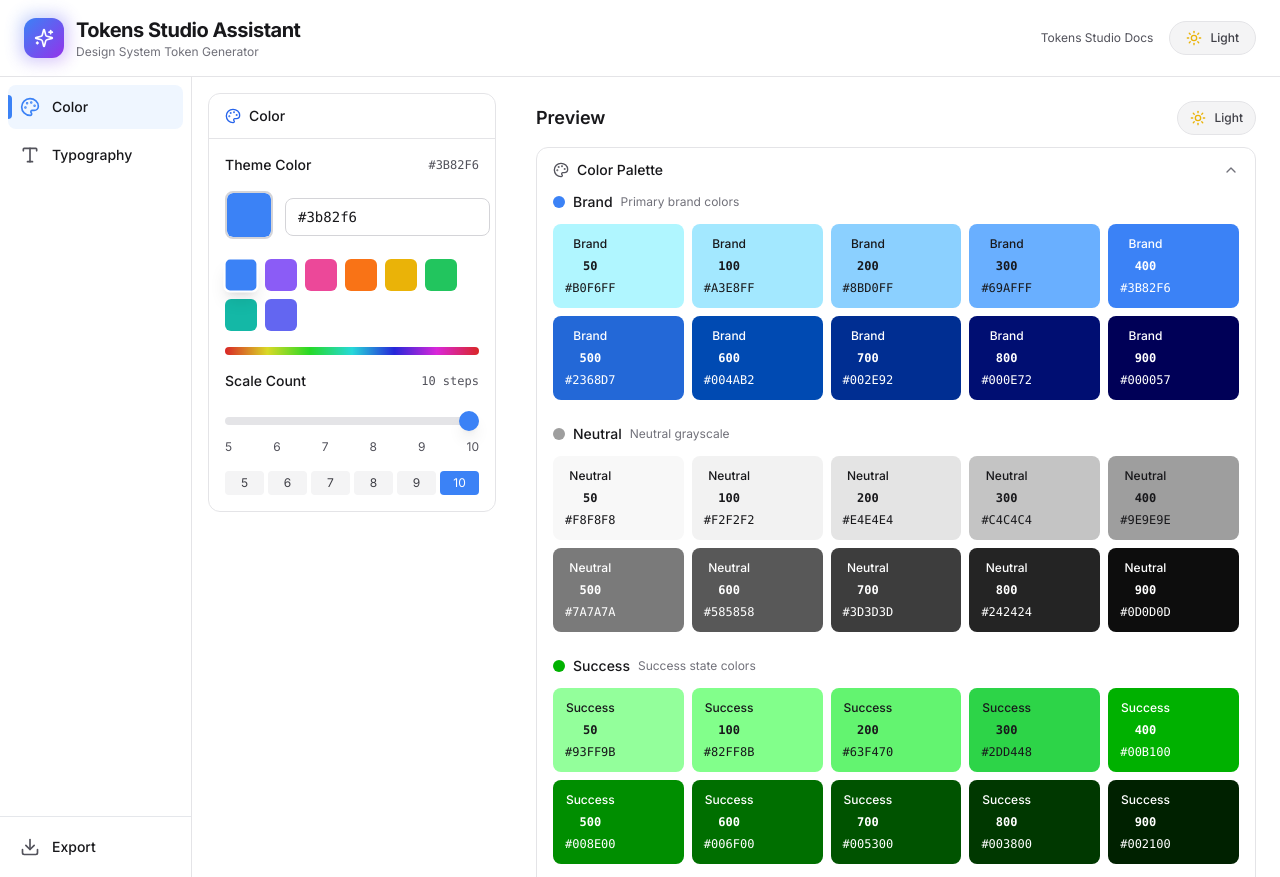
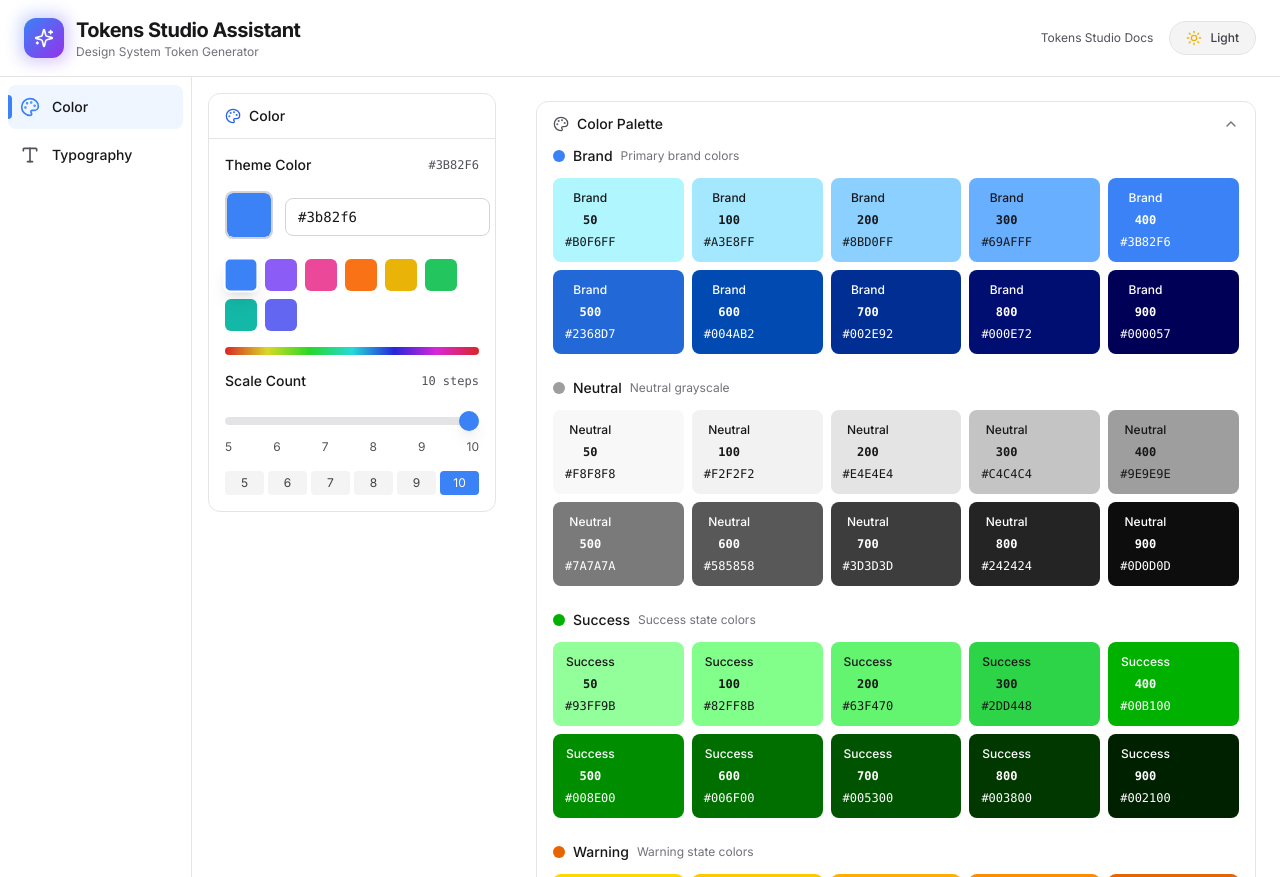
Before and after one commit to damahuazi/TokensStudioAssistant, a React (Vite) app: page / in a window 1280 px wide. Built offline with nearby package versions, Linux system fonts and the light colour scheme.

Commit message:
feat: 设计系统 Web 工具规划
Co-authored-by: traeagent <traeagent@users.noreply.github.com>

```diff
--- a/src/components/layout/AppShell.tsx
+++ b/src/components/layout/AppShell.tsx
@@ -8,11 +8,11 @@
   const { mode } = useTokenStore();
 
   return (
-    <div className={`h-screen flex flex-col transition-colors duration-300 ${
+    <div className={`h-screen flex flex-col overflow-hidden transition-colors duration-300 ${
       mode === 'light' ? 'bg-white' : 'bg-zinc-950'
     }`}>
-      <div className="flex-1 flex overflow-hidden">
-        <div className="w-48 shrink-0">
+      <div className="flex-1 flex">
+        <div className="shrink-0 overflow-hidden">
           <Sidebar />
         </div>
 
--- a/src/components/layout/Sidebar.tsx
+++ b/src/components/layout/Sidebar.tsx
@@ -1,8 +1,9 @@
-import React from 'react';
-import { Palette, Type, Download, Settings } from 'lucide-react';
+import React, { useState } from 'react';
+import { Palette, Type, Download, ChevronLeft, ChevronRight } from 'lucide-react';
 import { useTokenStore } from '../../stores/tokenStore';
 
 export const Sidebar: React.FC = () => {
+  const [collapsed, setCollapsed] = useState(false);
   const { mode, editMode, setEditMode } = useTokenStore();
 
   const navItems = [
@@ -19,11 +20,11 @@
   ];
 
   return (
-    <aside className={`h-full flex flex-col border-r transition-colors duration-300 ${
+    <aside className={`h-full flex flex-col border-r transition-all duration-300 ${
       mode === 'light'
         ? 'border-zinc-200 bg-white/50'
         : 'border-zinc-800 bg-zinc-900/50'
-    }`}>
+    } ${collapsed ? 'w-16' : 'w-48'}`}>
       <nav className="flex flex-col gap-1 p-2">
         {navItems.map((item) => (
           <button
@@ -38,31 +39,34 @@
                   ? 'text-zinc-600 hover:bg-zinc-100'
                   : 'text-zinc-400 hover:bg-zinc-800'
             }`}
+            title={collapsed ? item.label : undefined}
           >
             {editMode === item.id && (
               <span className={`absolute left-0 top-1/2 -translate-y-1/2 w-1 h-6 rounded-r-full ${
                 mode === 'light' ? 'bg-blue-500' : 'bg-blue-400'
               }`} />
             )}
-            <span className={`${
+            <span className={`shrink-0 ${
               editMode === item.id ? 'text-blue-500' : ''
             }`}>
               {item.icon}
             </span>
+            {!collapsed && (
               <span className={`text-sm font-medium ${
                 mode === 'light' ? 'text-zinc-900' : 'text-zinc-200'
               }`}>
                 {item.label}
               </span>
+            )}
           </button>
         ))}
       </nav>
 
       <div className="flex-1" />
 
-      <div className="p-2 border-t transition-colors duration-300 ${
+      <div className={`p-2 border-t transition-colors duration-300 ${
         mode === 'light' ? 'border-zinc-200' : 'border-zinc-800'
-      }">
+      }`}>
         <button
           className={`flex items-center gap-3 w-full px-3 py-3 rounded-lg transition-all duration-200 ${
             mode === 'light'
@@ -79,13 +83,39 @@
             a.click();
             URL.revokeObjectURL(url);
           }}
+          title={collapsed ? 'Export' : undefined}
         >
-          <Download className="w-5 h-5" />
+          <Download className="w-5 h-5 shrink-0" />
+          {!collapsed && (
             <span className={`text-sm font-medium ${
               mode === 'light' ? 'text-zinc-900' : 'text-zinc-200'
             }`}>
               Export
             </span>
+          )}
+        </button>
+
+        <button
+          onClick={() => setCollapsed(!collapsed)}
+          className={`mt-1 flex items-center gap-3 w-full px-3 py-3 rounded-lg transition-all duration-200 ${
+            mode === 'light'
+              ? 'text-zinc-600 hover:bg-zinc-100'
+              : 'text-zinc-400 hover:bg-zinc-800'
+          }`}
+          title={collapsed ? 'Expand sidebar' : 'Collapse sidebar'}
+        >
+          {collapsed ? (
+            <ChevronRight className="w-5 h-5 shrink-0" />
+          ) : (
+            <ChevronLeft className="w-5 h-5 shrink-0" />
+          )}
+          {!collapsed && (
+            <span className={`text-sm font-medium ${
+              mode === 'light' ? 'text-zinc-900' : 'text-zinc-200'
+            }`}>
+              Collapse
+            </span>
+          )}
         </button>
       </div>
     </aside>
--- a/src/components/preview/PreviewPanel.tsx
+++ b/src/components/preview/PreviewPanel.tsx
@@ -54,35 +54,10 @@
 };
 
 export const PreviewPanel: React.FC = () => {
-  const { mode, editMode, toggleMode } = useTokenStore();
+  const { editMode } = useTokenStore();
 
   return (
     <div className="space-y-3">
-      <div className="flex items-center justify-between mb-2">
-        <h2 className={`text-lg font-semibold ${
-          mode === 'light' ? 'text-zinc-900' : 'text-zinc-100'
-        }`}>Preview</h2>
-        <button
-          onClick={toggleMode}
-          className={`flex items-center gap-2 px-3 py-2 rounded-full border transition-all duration-300 ${
-            mode === 'light'
-              ? 'bg-zinc-100 border-zinc-200 hover:border-zinc-300'
-              : 'bg-zinc-800 border-zinc-700 hover:border-zinc-600'
-          }`}
-        >
-          {mode === 'light' ? (
-            <Sun className="w-4 h-4 text-yellow-500" />
-          ) : (
-            <Moon className="w-4 h-4 text-blue-400" />
-          )}
-          <span className={`text-xs font-medium capitalize ${
-            mode === 'light' ? 'text-zinc-700' : 'text-zinc-300'
-          }`}>
-            {mode}
-          </span>
-        </button>
-      </div>
-
       {editMode === 'color' ? (
         <>
           <PreviewSection title="Color Palette" icon={<Palette className="w-4 h-4" />} defaultOpen={true}>
```
Lines whose indentation alone changed are shown as unchanged.
